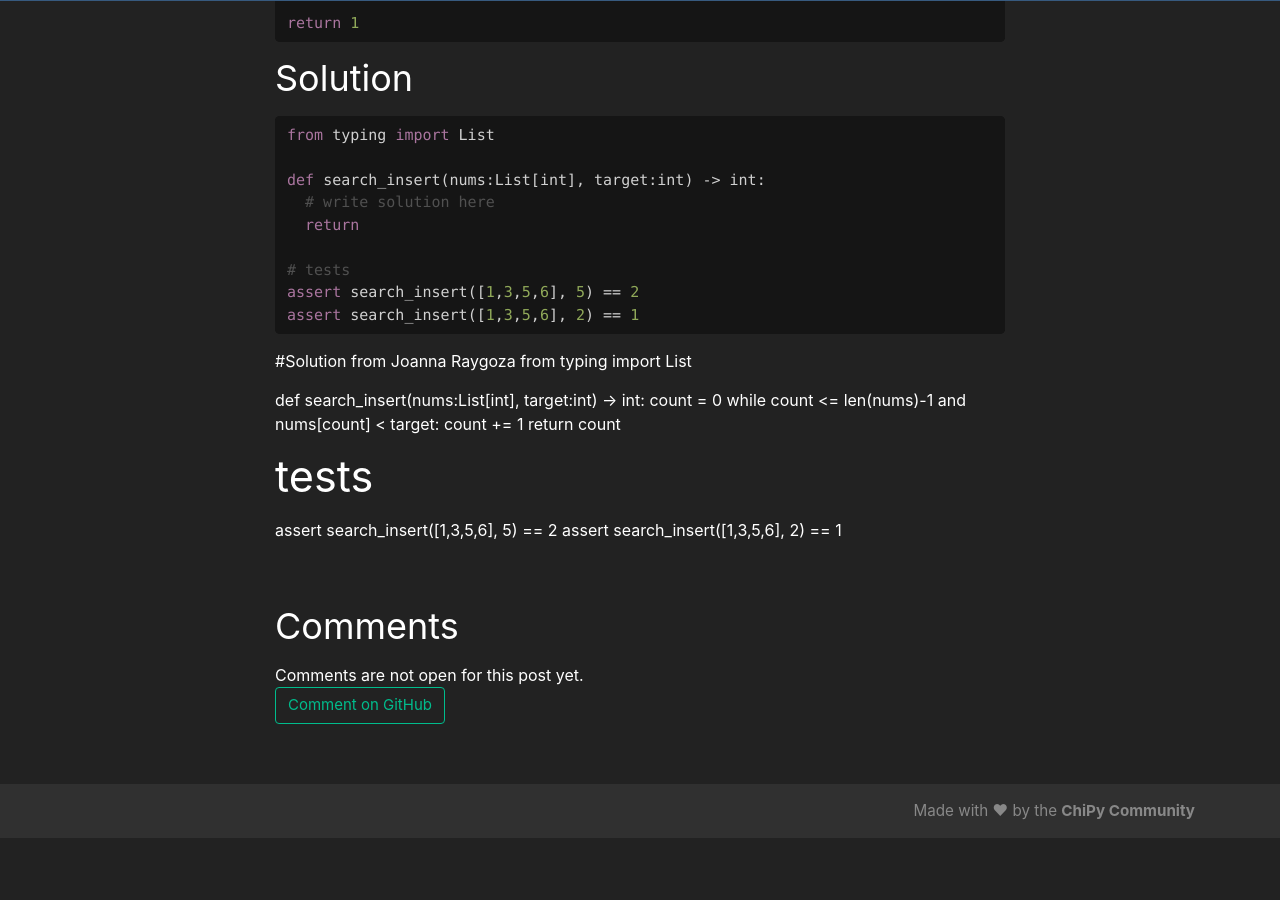
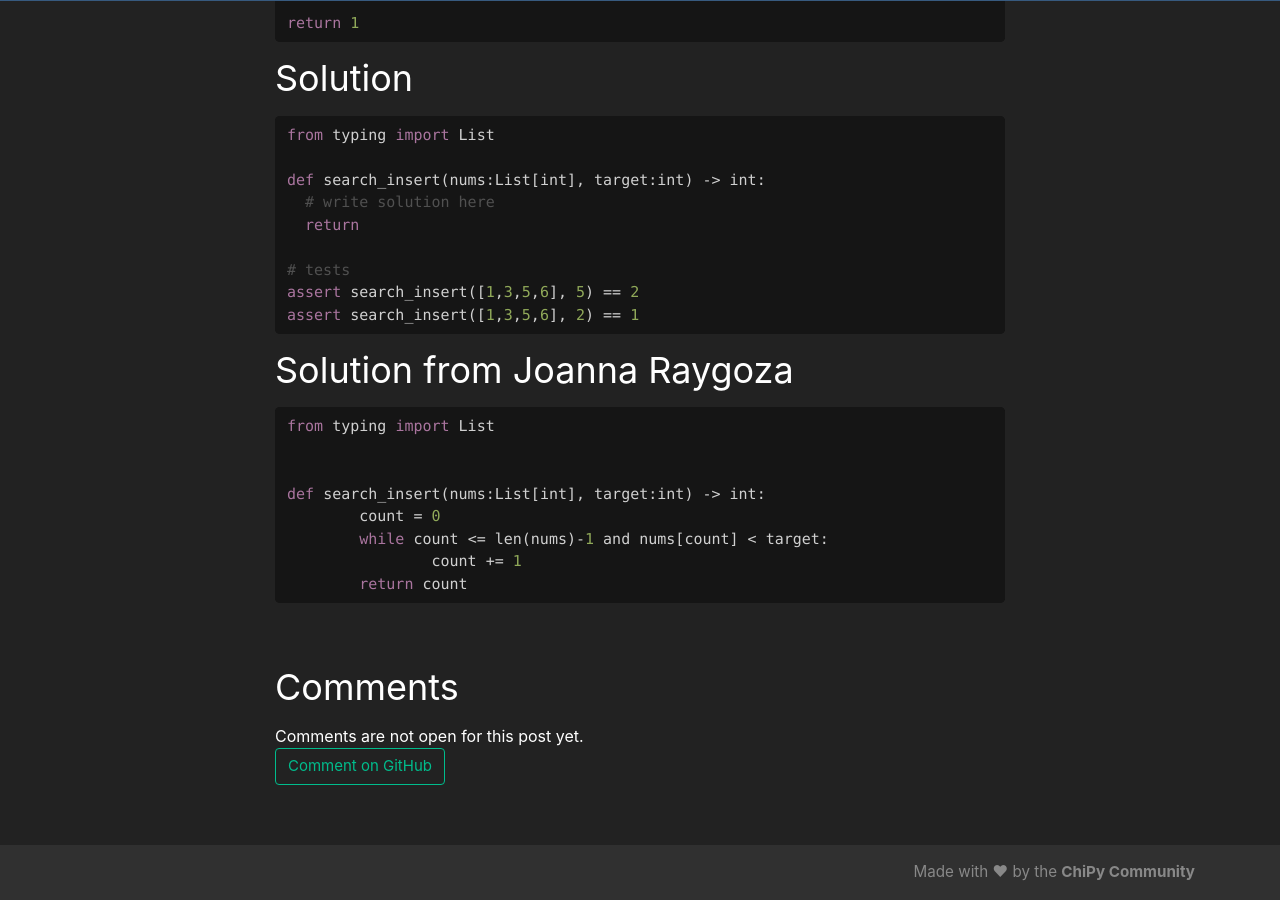
Before and after one commit to chicagopython/algosig, a Jekyll site: the page built from _posts/2020-05-07-search-insert-position.md, in a window 1280 px wide and 900 px high, scrolled down 633 px. Built offline with Jekyll 4.4.1, drawn with Linux system fonts in a browser that asks for light colours; nearby versions of some CDN libraries; our own code applies the rules of GitHub Pages for plain Markdown files; before the commit the page ends 1471 px from its top, so only the background shows below that.

Commit message:
Fixed formatting

````diff
--- a/_posts/2020-05-07-search-insert-position.md
+++ b/_posts/2020-05-07-search-insert-position.md
@@ -43,7 +43,9 @@
 assert search_insert([1,3,5,6], 2) == 1
 ```
 
-#Solution from Joanna Raygoza
+## Solution from Joanna Raygoza
+
+```python
 from typing import List
 
 
@@ -52,7 +54,4 @@
 	while count <= len(nums)-1 and nums[count] < target:
 		count += 1
 	return count
-
-# tests
-assert search_insert([1,3,5,6], 5) == 2
-assert search_insert([1,3,5,6], 2) == 1
+```
````
